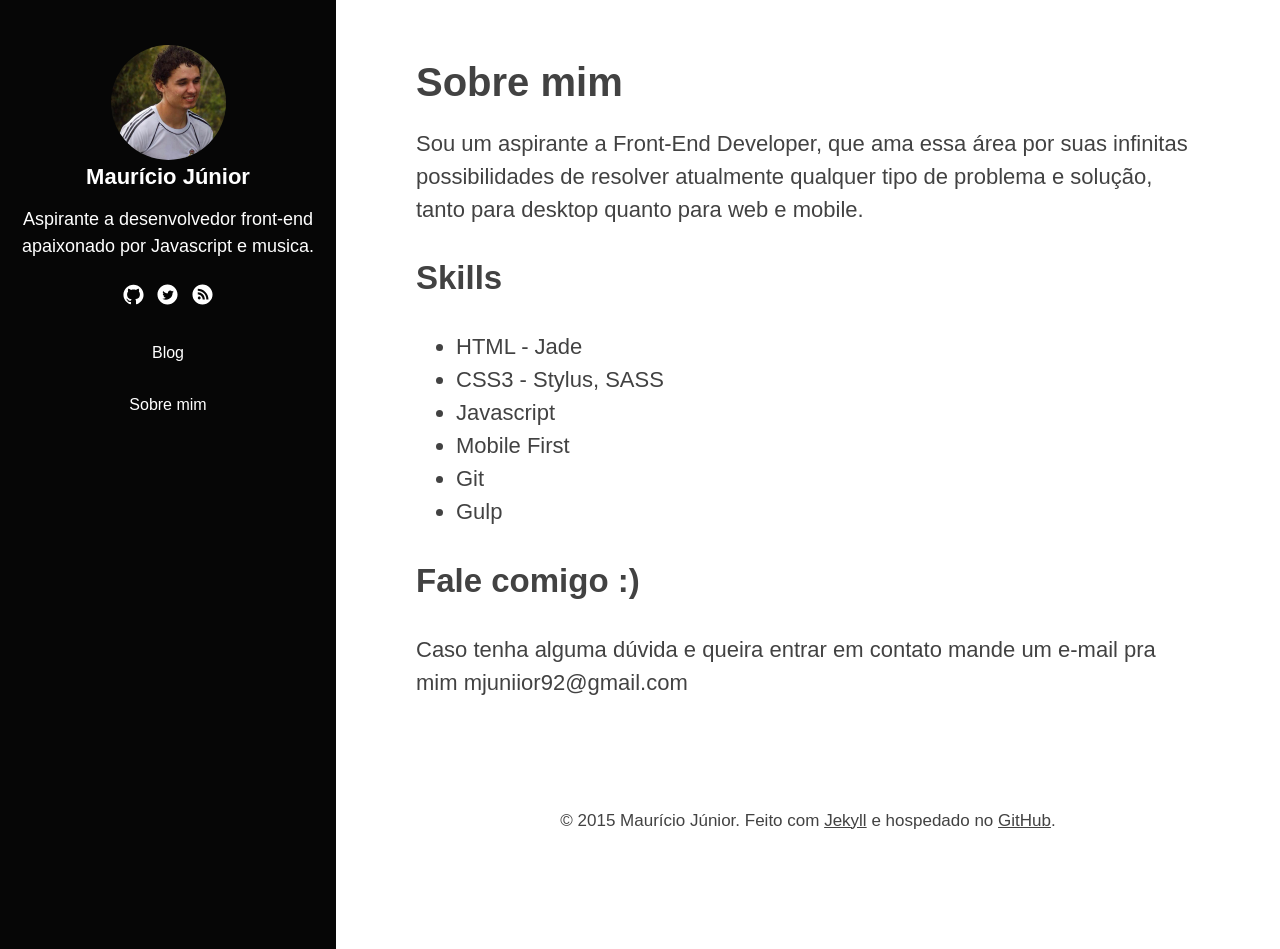
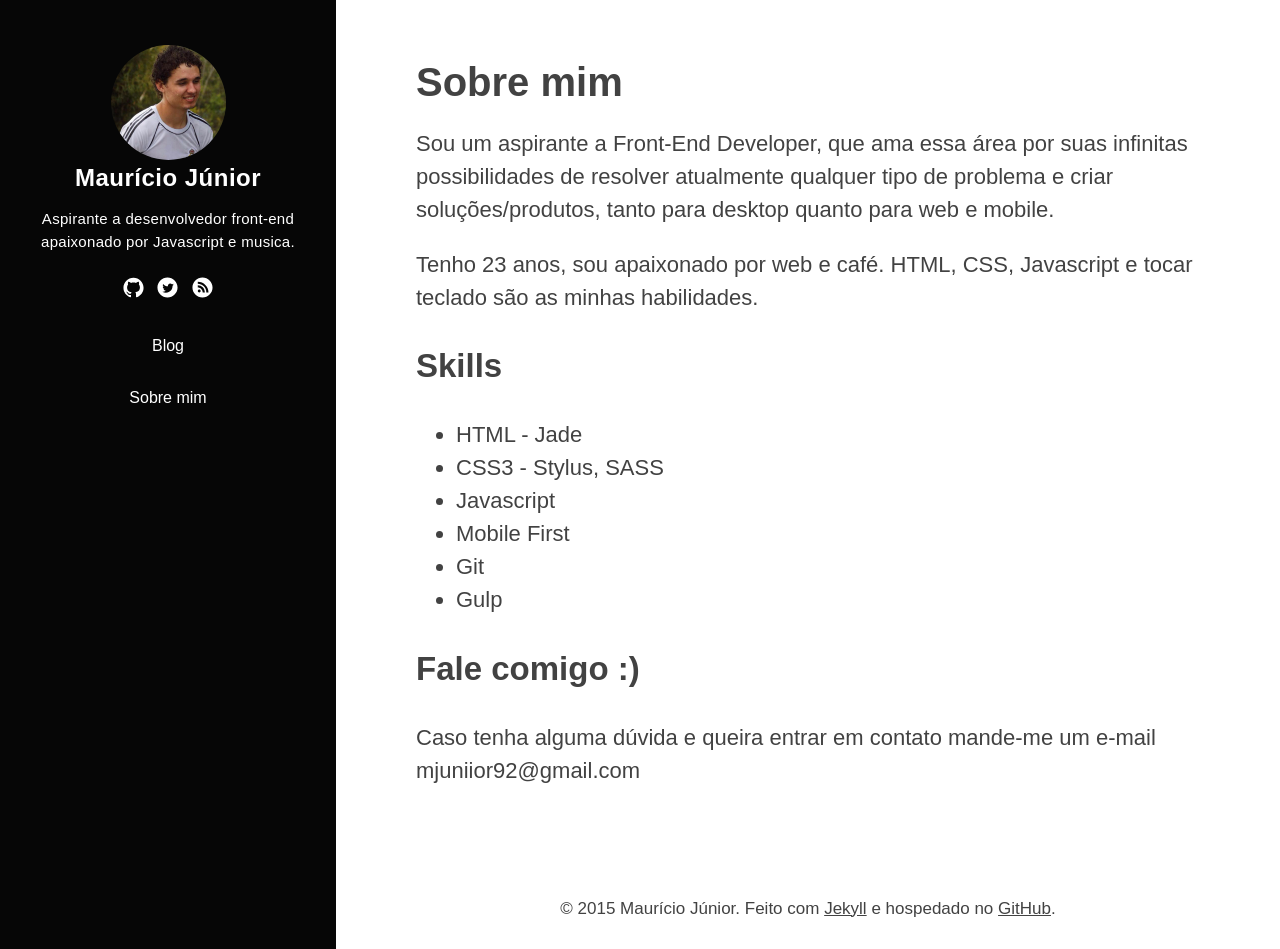
Before and after one commit to mauriciojunior/mauriciolimajr.github.io, a Jekyll site: the page built from sobre-mim.md, in a window 1280 px wide and 949 px high. Built offline with Jekyll 4.4.1, drawn with Linux system fonts in a browser that asks for light colours; some web fonts are replaced.

Commit message:
new post and adjusting some things

```diff
--- a/files/styl/content.styl
+++ b/files/styl/content.styl
@@ -17,9 +17,10 @@
         font-size rem(40px)
         font-weight 700
         padding 0
-        margin 0
-        margin-bottom 10px
+        margin 50px 0 10px 0
         transition all .7s
+        +above(breakpoint)
+          margin 0 0 10px 0
         &:hover
           color #F7DF1E
 
--- a/files/styl/post.styl
+++ b/files/styl/post.styl
@@ -4,6 +4,9 @@
     padding 0
     margin 0
     margin-bottom 10px
+    margin 50px 0 10px 0
+    +above(breakpoint)
+      margin 0 0 10px 0
   .datetime
     font-size 18px
     float left
--- a/files/styl/sidebar.styl
+++ b/files/styl/sidebar.styl
@@ -20,17 +20,19 @@
 
   .author-name
     center(rem(200px))
-    font-size 22px
+    font-size 24px
     font-weight 700
     color white
+    letter-spacing .5px
 
   .profile-detail
     center(300px)
 
     p span
-      font-size rem(18px)
+      font-size rem(15px)
       line-height 1.5
       color #FFFFFF
+      letter-spacing 0.3px
 
   .nav
     margin-top rem(-10px)
--- a/sobre-mim.md
+++ b/sobre-mim.md
@@ -4,7 +4,9 @@
 permalink: /sobre-mim/
 ---
 
-Sou um aspirante a Front-End Developer, que ama essa área por suas infinitas possibilidades de resolver atualmente qualquer tipo de problema e solução, tanto para desktop quanto para web e mobile.
+Sou um aspirante a Front-End Developer, que ama essa área por suas infinitas possibilidades de resolver atualmente qualquer tipo de problema e criar soluções/produtos, tanto para desktop quanto para web e mobile.
+
+Tenho 23 anos, sou apaixonado por web e café. HTML, CSS, Javascript e tocar teclado são as minhas habilidades.
 
 ## Skills
 
@@ -17,5 +19,5 @@
 
 ## Fale comigo :)
 
-Caso tenha alguma dúvida e queira entrar em contato mande um e-mail pra mim
+Caso tenha alguma dúvida e queira entrar em contato mande-me um e-mail
 <a href="mailto:mjuniior92@gmail.com">mjuniior92@gmail.com</a>
```
Also changed, not shown: _posts/2015-09-25-gulpfile-com-es6.md (added, +92 -0 lines), files/styl/fonts.styl (+0 -13 lines), assets/css/main.css.
